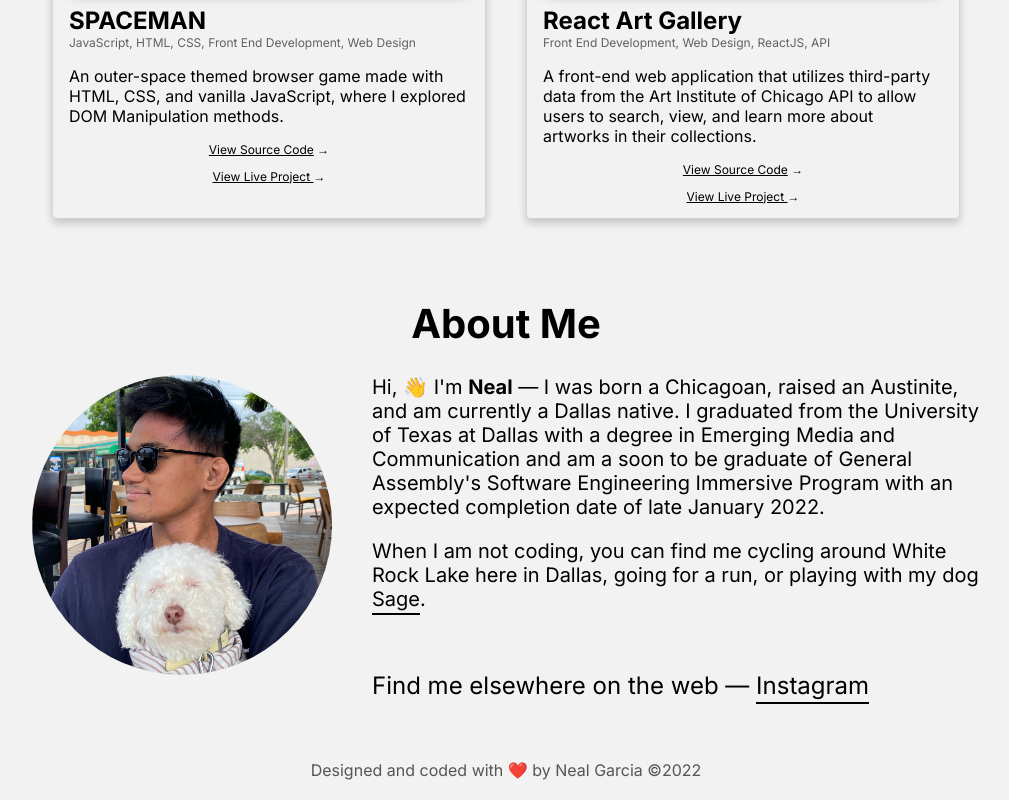
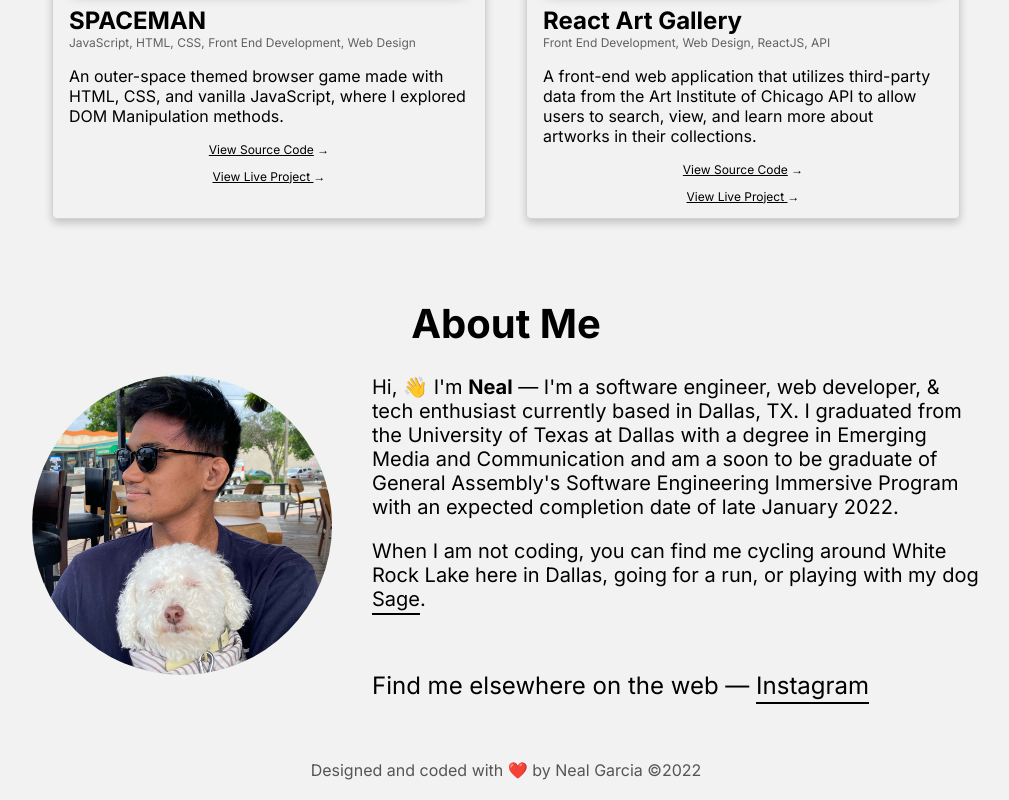
Before and after one commit to NealGarcia/react-portfolio-site, a React (Create React App) app: page / in a window 1280 px wide. Shown: the part 844-1644 px from the top of the page, without its empty margins (134-1143 px from the left). Built offline with nearby package versions, Linux system fonts and the light colour scheme.

Commit message:
deployed to github pages

```diff
--- a/src/DarkMode.css
+++ b/src/DarkMode.css
@@ -8,7 +8,7 @@
 /* user browser preference */
 [data-theme="dark"] {
     --font-color: #FFFFFF;
-    --background-color: #000000;
+    --background-color: #1E1E1E;
     --link-color: #D3D3D3;
 }
 
--- a/src/components/About.js
+++ b/src/components/About.js
@@ -7,7 +7,7 @@ function About(props) {
             <h1 className = "aboutTitle">About Me</h1>
             <div className = "aboutMe">
                 <img src = {avatar} alt = "Me" className = "aboutImg"/>
-                <p>Hi, 👋  I'm <span>Neal</span> — I was born a Chicagoan, raised an Austinite, and am currently a Dallas native.
+                <p>Hi, 👋  I'm <span>Neal</span> —  I'm a software engineer, web developer, & tech enthusiast currently based in Dallas, TX.
                 I graduated from the University of Texas at Dallas with a degree in Emerging Media and Communication and am
                 a soon to be graduate of General Assembly's Software Engineering Immersive Program with an expected completion date of late January 2022.</p>
                 <p>When I am not coding, you can find me cycling around White Rock Lake here in Dallas, going for a run, or playing with my dog <a href = "https://www.instagram.com/spaceysagey/">Sage</a>.</p>
--- a/src/components/DarkMode.js
+++ b/src/components/DarkMode.js
@@ -1,5 +1,4 @@
 import "../DarkMode.css"
-import { ChangeEventHandler } from 'react';
 import React from 'react';
 
 function setDark(){
--- a/src/index.css
+++ b/src/index.css
@@ -3,9 +3,6 @@
 body {
   font-family: 'Inter',
     sans-serif;
-  /* background-color: black; */
-  /* background-color: #F2F2F2; */
-  /* color: white; */
 }
 
 p {
@@ -27,7 +24,7 @@ button {
 
 button:hover{
   opacity: 0.40;
-  transition: 0.2s;
+  transition: 0.15s;
 }
 
 .nav a{
@@ -87,22 +84,17 @@ a:hover{
 }
 
 .projectCard{
-  /* border: 1px solid red; */
   width: 100%;
   border: 1px solid lightgray;
   border-radius: 5px;
   box-shadow: 0 4px 8px 0 rgba(0,0,0,0.2);
   margin-left: 20px;
   margin-right: 20px;
-  /* background-color: #FFFFFF; */
-  /* background-color: #F2F2F2; */
-
 }
 
 .projectCard img{
   margin: auto;
   margin-top: 5px;
-
   width: 100%
 }
 
@@ -163,7 +155,6 @@ a:hover{
 
 #social{
   font-size: 24px;
-  /* text-align: center; */
   margin-top: 60px;
 }
 
```
Also changed, not shown: package.json (+7 -1 lines), 1 other file (tests, documents, lock files or other folders).
